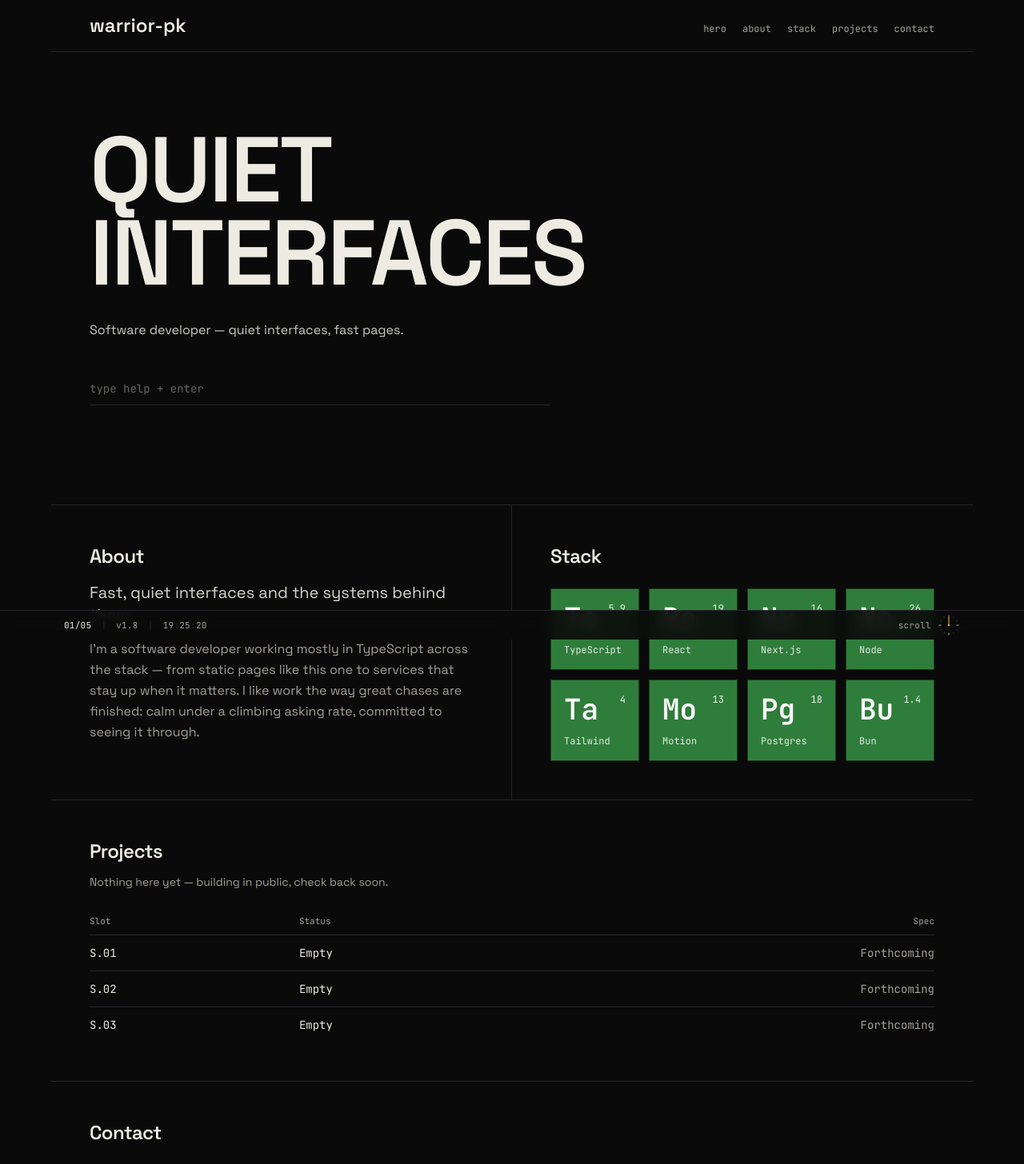
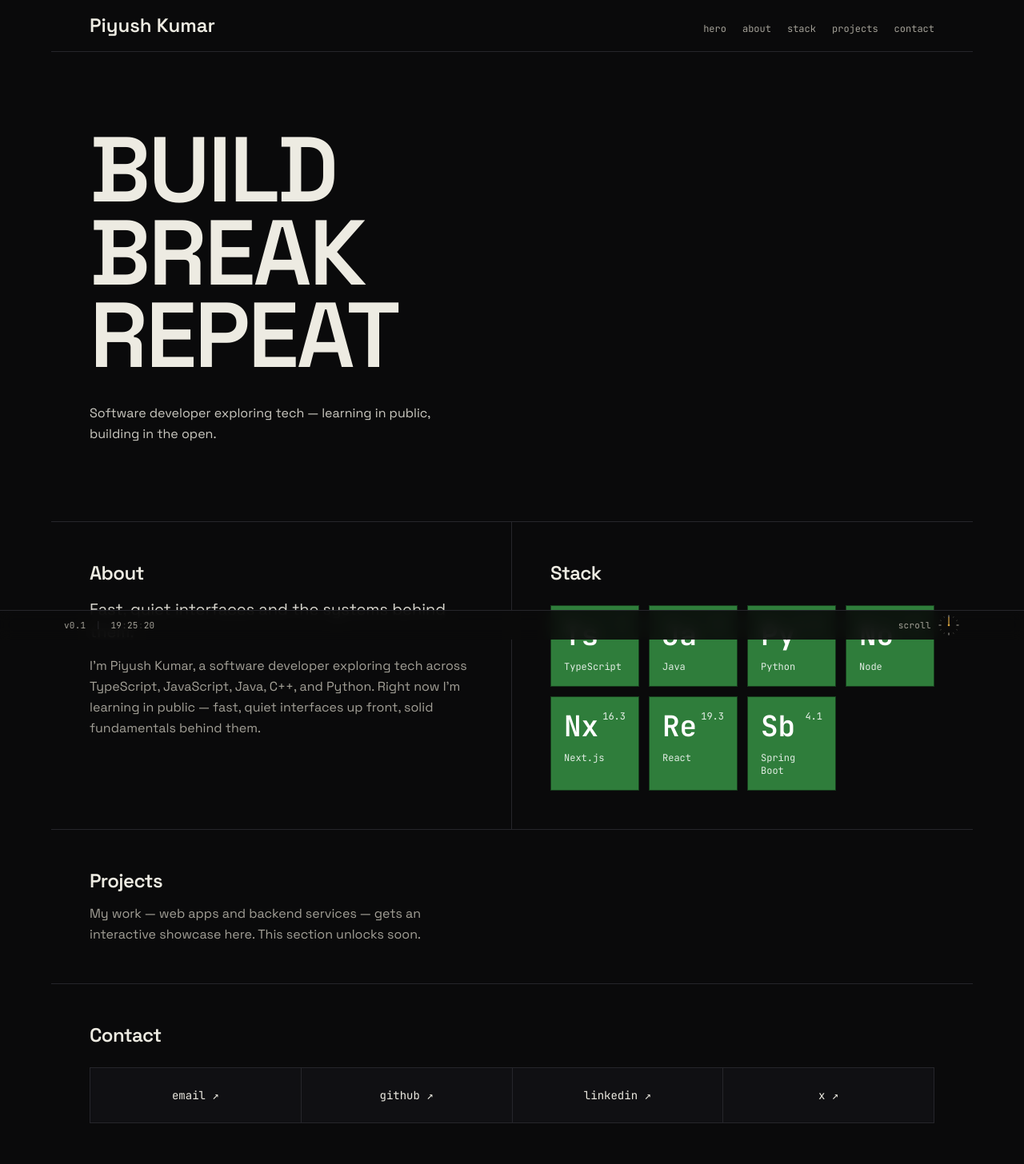
Before and after one commit to warrior-pk/portfolio, a Next.js app: page / in a window 1280 px wide. Shown: the top 1456 px of the page at 80% size. Built offline with nearby package versions, Linux system fonts and the light colour scheme.

Commit message:
feat: correct v1 content, go bun-only, simplify chrome

```diff
--- a/opencode.json
+++ b/opencode.json
@@ -3,7 +3,7 @@
   "mcp": {
     "next-devtools": {
       "type": "local",
-      "command": ["npx", "-y", "next-devtools-mcp@latest"],
+      "command": ["bunx", "next-devtools-mcp@latest"],
       "enabled": true
     }
   }
--- a/package.json
+++ b/package.json
@@ -1,7 +1,8 @@
 {
   "name": "portfolio",
-  "version": "1.8.0",
+  "version": "0.1.0",
   "private": true,
+  "packageManager": "bun@1.4.2",
   "scripts": {
     "dev": "next dev",
     "build": "next build",
--- a/pnpm-workspace.yaml
+++ /dev/null
@@ -1,2 +0,0 @@
-allowBuilds:
-  esbuild: set this to true or false
--- a/src/app/layout.tsx
+++ b/src/app/layout.tsx
@@ -7,7 +7,7 @@ import { CursorSpotlight } from "@/components/CursorSpotlight";
 import { StatusBar } from "@/components/StatusBar";
 
 export const metadata: Metadata = {
-  title: "warrior-pk — software developer",
+  title: "Piyush Kumar — software developer",
   description:
     "Single-route portfolio: quiet interfaces, fast pages. Five sections, one prompt.",
   icons: { icon: "/favicon.svg" },
--- a/src/components/ClosingSections.tsx
+++ b/src/components/ClosingSections.tsx
@@ -1,10 +1,8 @@
 import { CONTACT_LINKS } from "@/lib/site";
 
-const SPEC_SLOTS = ["S.01", "S.02", "S.03"];
-
 /**
- * 04 Projects: the Coming-soon shelf as a ledger table. Exactly three spec
- * slots — Slot/Status/Spec rows, zero fake titles, descriptions, or links.
+ * 04 Projects: one honest teaser line until the interactive showcase
+ * unlocks. No fake titles, no placeholder slots.
  */
 export function ProjectsShelf() {
   return (
@@ -19,35 +17,10 @@ export function ProjectsShelf() {
       >
         Projects
       </h2>
-      <p className="mt-3 text-sm text-(--color-faint)">
-        Nothing here yet — building in public, check back soon.
+      <p className="mt-3 max-w-md leading-relaxed text-(--color-faint)">
+        My work — web apps and backend services — gets an interactive
+        showcase here. This section unlocks soon.
       </p>
-      <table className="mt-6 w-full font-mono text-sm">
-        <thead>
-          <tr className="text-left text-[11px] text-(--color-faint)">
-            <th scope="col" className="py-2 pr-4 font-normal">
-              Slot
-            </th>
-            <th scope="col" className="py-2 pr-4 font-normal">
-              Status
-            </th>
-            <th scope="col" className="py-2 text-right font-normal">
-              Spec
-            </th>
-          </tr>
-        </thead>
-        <tbody>
-          {SPEC_SLOTS.map((slot) => (
-            <tr key={slot} className="border-t border-(--color-hairline)">
-              <td className="py-3 pr-4">{slot}</td>
-              <td className="py-3 pr-4">Empty</td>
-              <td className="py-3 text-right text-(--color-faint)">
-                Forthcoming
-              </td>
-            </tr>
-          ))}
-        </tbody>
-      </table>
     </section>
   );
 }
@@ -82,14 +55,6 @@ export function ContactFooter() {
           </li>
         ))}
       </ul>
-      <p className="mt-3 font-mono text-[11px] text-(--color-faint)">
-        {"// hrefs provisional — final URLs pending"}
-      </p>
-      <footer className="mt-10 border-t border-(--color-hairline) pt-6">
-        <p className="text-center font-mono text-xs text-(--color-faint)">
-          The cold keeps its own ledger.
-        </p>
-      </footer>
     </section>
   );
 }
--- a/src/components/HeroSection.tsx
+++ b/src/components/HeroSection.tsx
@@ -1,20 +1,14 @@
-"use client";
-
-import { HeroPrompt } from "./HeroPrompt";
-
+/**
+ * 01 Hero: masthead plus giant display type.
+ */
 const NAV = ["hero", "about", "stack", "projects", "contact"];
 
-/**
- * 01 Hero: masthead plus giant display type. The prompt underneath stays
- * fully working (section commands + dark-world phrase) but visually quiet:
- * a bare input line, no sigils — the terminal is inferred, never stated.
- */
 export function HeroSection() {
   return (
     <>
       <header className="border-b border-(--color-hairline) px-6 py-4 md:px-12">
         <div className="flex flex-wrap items-baseline justify-between gap-2">
-          <p className="font-display text-2xl font-semibold">warrior-pk</p>
+          <p className="font-display text-2xl font-semibold">Piyush Kumar</p>
           <nav
             aria-label="sections"
             className="flex flex-wrap gap-x-5 gap-y-1 font-mono text-xs text-(--color-faint)"
@@ -40,14 +34,16 @@ export function HeroSection() {
           id="hero-heading"
           className="font-display text-[13vw] leading-[0.9] font-semibold tracking-tight md:text-[9vw]"
         >
-          QUIET
+          BUILD
           <br />
-          INTERFACES
+          BREAK
+          <br />
+          REPEAT
         </h1>
         <p className="mt-8 max-w-md leading-relaxed text-(--color-lume)/85">
-          Software developer — quiet interfaces, fast pages.
+          Software developer exploring tech — learning in public, building in
+          the open.
         </p>
-        <HeroPrompt />
       </section>
     </>
   );
--- a/src/components/IdentitySections.tsx
+++ b/src/components/IdentitySections.tsx
@@ -18,10 +18,10 @@ export function AboutSection() {
         Fast, quiet interfaces and the systems behind them.
       </p>
       <p className="mt-4 leading-relaxed text-(--color-faint)">
-        I&apos;m a software developer working mostly in TypeScript across the
-        stack — from static pages like this one to services that stay up when
-        it matters. I like work the way great chases are finished: calm under
-        a climbing asking rate, committed to seeing it through.
+        I&apos;m Piyush Kumar, a software developer exploring tech across
+        TypeScript, JavaScript, Java, C++, and Python. Right now I&apos;m
+        learning in public — fast, quiet interfaces up front, solid
+        fundamentals behind them.
       </p>
     </section>
   );
--- a/src/components/StatusBar.tsx
+++ b/src/components/StatusBar.tsx
@@ -1,7 +1,7 @@
 "use client";
 
 import { useEffect, useState } from "react";
-import { SECTIONS, VERSION } from "@/lib/site";
+import { VERSION } from "@/lib/site";
 import { SweepingSecondsHand } from "./SweepingSecondsHand";
 
 function useNow() {
@@ -17,35 +17,13 @@ function useNow() {
   return now;
 }
 
-function useActiveSection() {
-  const [active, setActive] = useState("hero");
-  useEffect(() => {
-    const observer = new IntersectionObserver(
-      (entries) => {
-        for (const entry of entries) {
-          if (entry.isIntersecting) setActive(entry.target.id);
-        }
-      },
-      { rootMargin: "-45% 0px -45% 0px" },
-    );
-    for (const s of SECTIONS) {
-      const el = document.getElementById(s.id);
-      if (el) observer.observe(el);
-    }
-    return () => observer.disconnect();
-  }, []);
-  return active;
-}
-
 /**
- * TUI chrome: slim persistent status bar owning the Section indicator,
- * the version string carrying the Hidden 18, the ticking timestamp with
- * mechanical-tick easing, and the Sweeping seconds hand.
+ * TUI chrome: slim persistent status bar owning the version string,
+ * the ticking timestamp with mechanical-tick easing, and the Sweeping
+ * seconds hand.
  */
 export function StatusBar() {
   const now = useNow();
-  const active = useActiveSection();
-  const position = SECTIONS.findIndex((s) => s.id === active) + 1 || 1;
 
   const hh = now ? String(now.getHours()).padStart(2, "0") : "--";
   const mm = now ? String(now.getMinutes()).padStart(2, "0") : "--";
@@ -54,16 +32,10 @@ export function StatusBar() {
   return (
     <div
       role="status"
-      aria-label={`section ${position} of 5, version ${VERSION}`}
+      aria-label={`version ${VERSION}`}
       className="fixed inset-x-0 bottom-0 z-[60] border-t border-(--color-hairline) bg-(--color-void)/90 backdrop-blur-sm"
     >
       <div className="mx-auto flex h-9 max-w-6xl items-center gap-3 px-4 font-mono text-[11px] tracking-wide text-(--color-faint)">
-        <span className="tabular-nums text-(--color-lume)">
-          {String(position).padStart(2, "0")}/05
-        </span>
-        <span aria-hidden className="text-(--color-hairline)">
-          |
-        </span>
         <span>{VERSION}</span>
         <span aria-hidden className="text-(--color-hairline)">
           |
--- a/src/lib/site.ts
+++ b/src/lib/site.ts
@@ -14,26 +14,25 @@ export const SECTIONS: SiteSection[] = [
   { index: "05", id: "contact", label: "contact" },
 ];
 
-/** Hidden 18: version string carries the covert tally. */
-export const VERSION = "v1.8";
+/** Site version shown in the status bar. */
+export const VERSION = "v0.1";
 
 export interface PeriodicTile {
   symbol: string;
-  /** Latest version of the stack item — verified 2026-09-12, re-check on touch. */
+  /** Latest version of the stack item — verified 2026-09-13, re-check on touch. */
   version: string;
   name: string;
 }
 
 /** Stack renders exclusively as Periodic tiles (symbol + version). */
 export const PERIODIC_TILES: PeriodicTile[] = [
-  { symbol: "Ts", version: "5.9", name: "TypeScript" },
-  { symbol: "Re", version: "19", name: "React" },
-  { symbol: "Nx", version: "16", name: "Next.js" },
+  { symbol: "Ts", version: "7", name: "TypeScript" },
+  { symbol: "Ja", version: "25", name: "Java" },
+  { symbol: "Py", version: "3.14", name: "Python" },
   { symbol: "No", version: "26", name: "Node" },
-  { symbol: "Ta", version: "4", name: "Tailwind" },
-  { symbol: "Mo", version: "13", name: "Motion" },
-  { symbol: "Pg", version: "18", name: "Postgres" },
-  { symbol: "Bu", version: "1.4", name: "Bun" },
+  { symbol: "Nx", version: "16.3", name: "Next.js" },
+  { symbol: "Re", version: "19.3", name: "React" },
+  { symbol: "Sb", version: "4.1", name: "Spring Boot" },
 ];
 
 export interface ContactLink {
@@ -44,9 +43,12 @@ export interface ContactLink {
 }
 
 export const CONTACT_LINKS: ContactLink[] = [
-  // hrefs provisional — final URLs pending
-  { label: "email", href: "mailto:hello@example.com", placeholder: true },
-  { label: "github", href: "https://github.com/", placeholder: true },
-  { label: "linkedin", href: "https://www.linkedin.com/", placeholder: true },
-  { label: "x", href: "https://x.com/", placeholder: true },
+  { label: "email", href: "mailto:piyu8h@outlook.com", placeholder: false },
+  { label: "github", href: "https://github.com/warrior-pk", placeholder: false },
+  {
+    label: "linkedin",
+    href: "https://www.linkedin.com/in/piyu8h",
+    placeholder: false,
+  },
+  { label: "x", href: "https://x.com/_piyu8h", placeholder: false },
 ];
```
Also changed, not shown: 2 other files (tests, documents, lock files or other folders).
